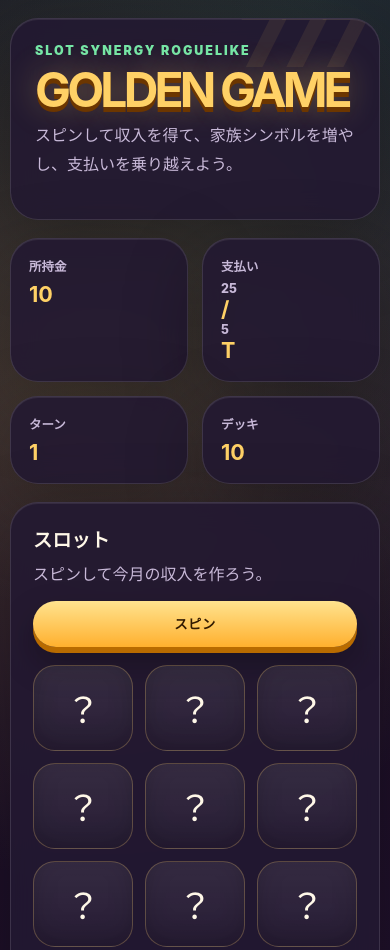
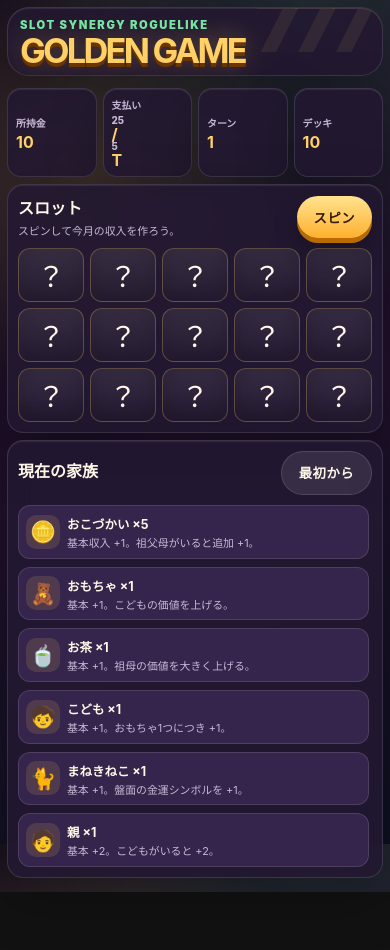
Before and after one commit to ochakuu8-sudo/GOLDEN-GAME, a plain HTML site: page index.html in a window 390 px wide. Shown: the top 950 px of the page. After the commit the page ends 892 px from the top, so only its background shows below. Drawn offline with Linux system fonts and the light colour scheme.

Commit message:
Make layout fit in one screen

```diff
--- a/styles.css
+++ b/styles.css
@@ -17,9 +17,15 @@
   box-sizing: border-box;
 }
 
+html,
+body {
+  height: 100%;
+}
+
 body {
   min-height: 100vh;
   margin: 0;
+  overflow: hidden;
   background:
     radial-gradient(circle at 20% 20%, rgba(255, 209, 102, 0.2), transparent 30%),
     radial-gradient(circle at 80% 0%, rgba(117, 230, 167, 0.14), transparent 34%),
@@ -30,13 +36,13 @@ body {
 button {
   border: 0;
   border-radius: 999px;
-  padding: 0.85rem 1.25rem;
+  padding: 0.72rem 1.05rem;
   background: linear-gradient(180deg, #ffe38f, #ffb02e);
   color: #321a00;
   font-weight: 900;
   letter-spacing: 0.04em;
   cursor: pointer;
-  box-shadow: 0 6px 0 var(--gold-deep), 0 16px 34px rgba(0, 0, 0, 0.28);
+  box-shadow: 0 5px 0 var(--gold-deep), 0 12px 24px rgba(0, 0, 0, 0.24);
   transition: transform 120ms ease, box-shadow 120ms ease, opacity 120ms ease;
 }
 
@@ -46,7 +52,7 @@ button:hover:not(:disabled) {
 
 button:active:not(:disabled) {
   transform: translateY(4px);
-  box-shadow: 0 2px 0 var(--gold-deep), 0 10px 20px rgba(0, 0, 0, 0.24);
+  box-shadow: 0 1px 0 var(--gold-deep), 0 8px 16px rgba(0, 0, 0, 0.2);
 }
 
 button:disabled {
@@ -62,9 +68,13 @@ button:disabled {
 }
 
 .app-shell {
-  width: min(1120px, calc(100% - 28px));
+  width: min(1200px, calc(100vw - 24px));
+  height: 100dvh;
   margin: 0 auto;
-  padding: 32px 0 48px;
+  padding: 12px 0;
+  display: grid;
+  grid-template-rows: auto minmax(0, 1fr);
+  gap: 12px;
 }
 
 .hero-card,
@@ -74,13 +84,24 @@ button:disabled {
 .deck-card {
   border: 1px solid var(--line);
   background: var(--panel);
-  border-radius: 28px;
-  box-shadow: 0 24px 80px rgba(0, 0, 0, 0.32), inset 0 1px 0 rgba(255, 255, 255, 0.08);
+  border-radius: 22px;
+  box-shadow: 0 18px 56px rgba(0, 0, 0, 0.3), inset 0 1px 0 rgba(255, 255, 255, 0.08);
   backdrop-filter: blur(14px);
 }
 
+.top-bar {
+  display: grid;
+  grid-template-columns: minmax(260px, 1fr) minmax(420px, 0.9fr);
+  gap: 12px;
+  min-height: 0;
+}
+
 .hero-card {
-  padding: clamp(24px, 5vw, 48px);
+  min-height: 96px;
+  padding: 14px 18px;
+  display: flex;
+  align-items: center;
+  gap: 18px;
   overflow: hidden;
   position: relative;
 }
@@ -88,9 +109,9 @@ button:disabled {
 .hero-card::after {
   content: "777";
   position: absolute;
-  right: clamp(16px, 5vw, 60px);
+  right: 16px;
   top: -22px;
-  font-size: clamp(82px, 16vw, 190px);
+  font-size: clamp(76px, 10vw, 140px);
   line-height: 1;
   color: rgba(255, 209, 102, 0.08);
   font-weight: 1000;
@@ -98,11 +119,11 @@ button:disabled {
 }
 
 .eyebrow {
-  margin: 0 0 10px;
+  margin: 0 0 4px;
   color: var(--mint);
-  font-size: 0.78rem;
+  font-size: 0.7rem;
   font-weight: 900;
-  letter-spacing: 0.16em;
+  letter-spacing: 0.14em;
   text-transform: uppercase;
 }
 
@@ -113,55 +134,82 @@ p {
 }
 
 h1 {
-  margin-bottom: 10px;
+  margin-bottom: 0;
   color: var(--gold);
-  font-size: clamp(3rem, 10vw, 6.5rem);
-  line-height: 0.9;
+  font-size: clamp(2.15rem, 6vw, 4.6rem);
+  line-height: 0.85;
   letter-spacing: -0.08em;
-  text-shadow: 0 5px 0 #6c3600, 0 0 32px rgba(255, 209, 102, 0.38);
+  text-shadow: 0 4px 0 #6c3600, 0 0 28px rgba(255, 209, 102, 0.34);
+  white-space: nowrap;
 }
 
 h2 {
-  margin-bottom: 8px;
-  font-size: 1.2rem;
+  margin-bottom: 5px;
+  font-size: 1rem;
 }
 
 .lead {
-  max-width: 720px;
+  position: relative;
+  z-index: 1;
+  max-width: 420px;
+  margin-bottom: 0;
   color: var(--muted);
-  line-height: 1.8;
+  font-size: 0.9rem;
+  line-height: 1.55;
 }
 
 .status-grid {
   display: grid;
   grid-template-columns: repeat(4, 1fr);
-  gap: 14px;
-  margin: 18px 0;
+  gap: 10px;
 }
 
 .status-grid article {
-  padding: 18px;
+  min-height: 96px;
+  padding: 14px;
+  display: grid;
+  align-content: center;
 }
 
 .status-grid span {
   display: block;
   color: var(--muted);
-  font-size: 0.78rem;
+  font-size: 0.72rem;
   font-weight: 800;
 }
 
 .status-grid strong {
   display: block;
-  margin-top: 6px;
+  margin-top: 4px;
   color: var(--gold);
-  font-size: clamp(1.35rem, 4vw, 2rem);
+  font-size: clamp(1.25rem, 3vw, 2rem);
+  line-height: 1;
+}
+
+.game-layout {
+  min-height: 0;
+  display: grid;
+  grid-template-columns: minmax(0, 1fr) minmax(300px, 370px);
+  gap: 12px;
 }
 
 .board-card,
 .choice-card,
 .deck-card {
-  padding: 22px;
-  margin-top: 18px;
+  padding: 16px;
+  min-height: 0;
+}
+
+.board-card {
+  display: grid;
+  grid-template-rows: auto minmax(0, 1fr);
+}
+
+.side-panel {
+  min-height: 0;
+  display: grid;
+  grid-template-rows: auto minmax(0, 1fr);
+  gap: 12px;
 }
 
 .board-header,
@@ -169,37 +217,41 @@ h2 {
   display: flex;
   align-items: center;
   justify-content: space-between;
-  gap: 16px;
+  gap: 12px;
 }
 
 .board-header p,
 .choice-card p {
   color: var(--muted);
   margin-bottom: 0;
+  font-size: 0.88rem;
+  line-height: 1.45;
 }
 
 .slot-grid {
+  min-height: 0;
   display: grid;
   grid-template-columns: repeat(5, minmax(52px, 1fr));
-  gap: 12px;
-  margin-top: 18px;
+  grid-template-rows: repeat(3, minmax(72px, 1fr));
+  gap: 10px;
+  margin-top: 12px;
 }
 
 .reel {
-  min-height: 86px;
+  min-height: 0;
   display: grid;
   place-items: center;
   border: 1px solid rgba(255, 209, 102, 0.24);
-  border-radius: 22px;
+  border-radius: 20px;
   background: linear-gradient(180deg, rgba(255, 255, 255, 0.09), rgba(255, 255, 255, 0.03));
-  font-size: clamp(2rem, 9vw, 4rem);
+  font-size: clamp(2rem, 6vw, 4.8rem);
   box-shadow: inset 0 -10px 24px rgba(0, 0, 0, 0.18);
 }
 
 .reel small {
   display: block;
   color: var(--gold);
-  font-size: 0.82rem;
+  font-size: 0.78rem;
   font-weight: 900;
   text-align: center;
 }
@@ -207,20 +259,34 @@ h2 {
 .choices,
 .deck-list {
   display: grid;
-  grid-template-columns: repeat(auto-fit, minmax(210px, 1fr));
-  gap: 12px;
-  margin-top: 16px;
+  gap: 8px;
+  margin-top: 10px;
+}
+
+.choices {
+  grid-template-columns: 1fr;
+}
+
+.deck-card {
+  display: grid;
+  grid-template-rows: auto minmax(0, 1fr);
+}
+
+.deck-list {
+  overflow: auto;
+  padding-right: 3px;
+  align-content: start;
 }
 
 .symbol-card {
   display: grid;
   grid-template-columns: auto 1fr;
-  gap: 12px;
+  gap: 10px;
   align-items: center;
   width: 100%;
-  padding: 14px;
+  padding: 10px;
   border: 1px solid var(--line);
-  border-radius: 20px;
+  border-radius: 16px;
   background: var(--panel-strong);
   color: var(--text);
   text-align: left;
@@ -231,20 +297,24 @@ button.symbol-card {
 }
 
 .symbol-icon {
-  width: 52px;
-  height: 52px;
+  width: 42px;
+  height: 42px;
   display: grid;
   place-items: center;
-  border-radius: 16px;
+  border-radius: 14px;
   background: rgba(255, 209, 102, 0.13);
-  font-size: 2rem;
+  font-size: 1.65rem;
 }
 
 .symbol-card p {
-  margin: 4px 0 0;
+  margin: 3px 0 0;
   color: var(--muted);
-  font-size: 0.86rem;
-  line-height: 1.5;
+  font-size: 0.76rem;
+  line-height: 1.35;
+}
+
+.symbol-card strong {
+  font-size: 0.9rem;
 }
 
 .hidden {
@@ -259,23 +329,137 @@ button.symbol-card {
   color: var(--danger);
 }
 
-@media (max-width: 760px) {
+@media (max-width: 900px) {
+  body {
+    overflow: auto;
+  }
+
   .app-shell {
-    width: min(100% - 20px, 1120px);
-    padding-top: 18px;
+    height: auto;
+    min-height: 100dvh;
+  }
+
+  .top-bar,
+  .game-layout {
+    grid-template-columns: 1fr;
+  }
+
+  .hero-card {
+    min-height: auto;
   }
 
   .status-grid {
-    grid-template-columns: repeat(2, 1fr);
+    grid-template-columns: repeat(4, 1fr);
+  }
+
+  .status-grid article {
+    min-height: 76px;
+  }
+
+  .side-panel {
+    grid-template-columns: 1fr;
+  }
+
+  .slot-grid {
+    grid-template-rows: repeat(3, 78px);
+  }
+}
+
+@media (max-width: 620px) {
+  body {
+    overflow: auto;
+  }
+
+  .app-shell {
+    width: min(100% - 14px, 1200px);
+    padding: 7px 0;
+    gap: 7px;
+  }
+
+  .hero-card {
+    padding: 10px 12px;
+  }
+
+  .lead {
+    display: none;
+  }
+
+  h1 {
+    font-size: 2.15rem;
+  }
+
+  .status-grid {
+    grid-template-columns: repeat(4, 1fr);
+    gap: 6px;
+  }
+
+  .status-grid article {
+    min-height: 58px;
+    padding: 8px;
+    border-radius: 14px;
+  }
+
+  .status-grid span {
+    font-size: 0.62rem;
+  }
+
+  .status-grid strong {
+    font-size: 1rem;
+  }
+
+  .game-layout,
+  .side-panel {
+    gap: 7px;
+  }
+
+  .board-card,
+  .choice-card,
+  .deck-card {
+    padding: 10px;
+    border-radius: 16px;
   }
 
   .board-header,
   .deck-header {
-    align-items: stretch;
-    flex-direction: column;
+    gap: 8px;
+  }
+
+  .board-header p,
+  .choice-card p,
+  .symbol-card p {
+    font-size: 0.68rem;
   }
 
   .slot-grid {
-    grid-template-columns: repeat(3, 1fr);
+    grid-template-columns: repeat(5, 1fr);
+    grid-template-rows: repeat(3, 54px);
+    gap: 6px;
+    margin-top: 8px;
+  }
+
+  .reel {
+    border-radius: 12px;
+    font-size: 1.75rem;
+  }
+
+  .reel small {
+    font-size: 0.62rem;
+  }
+
+  .symbol-card {
+    padding: 7px;
+    gap: 7px;
+    border-radius: 12px;
+  }
+
+  .symbol-icon {
+    width: 34px;
+    height: 34px;
+    border-radius: 10px;
+    font-size: 1.3rem;
+  }
+
+  .symbol-card strong {
+    font-size: 0.78rem;
   }
 }
```
